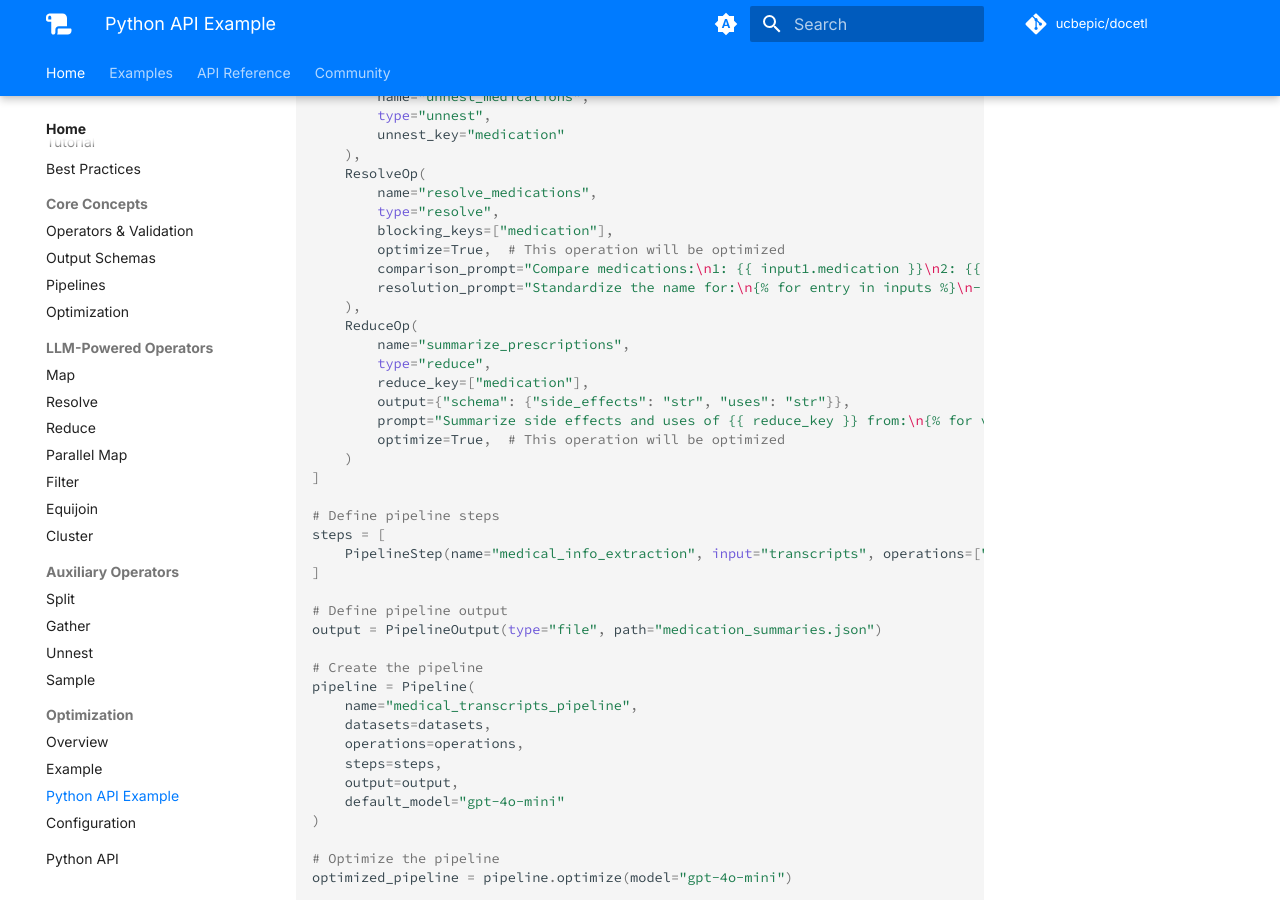
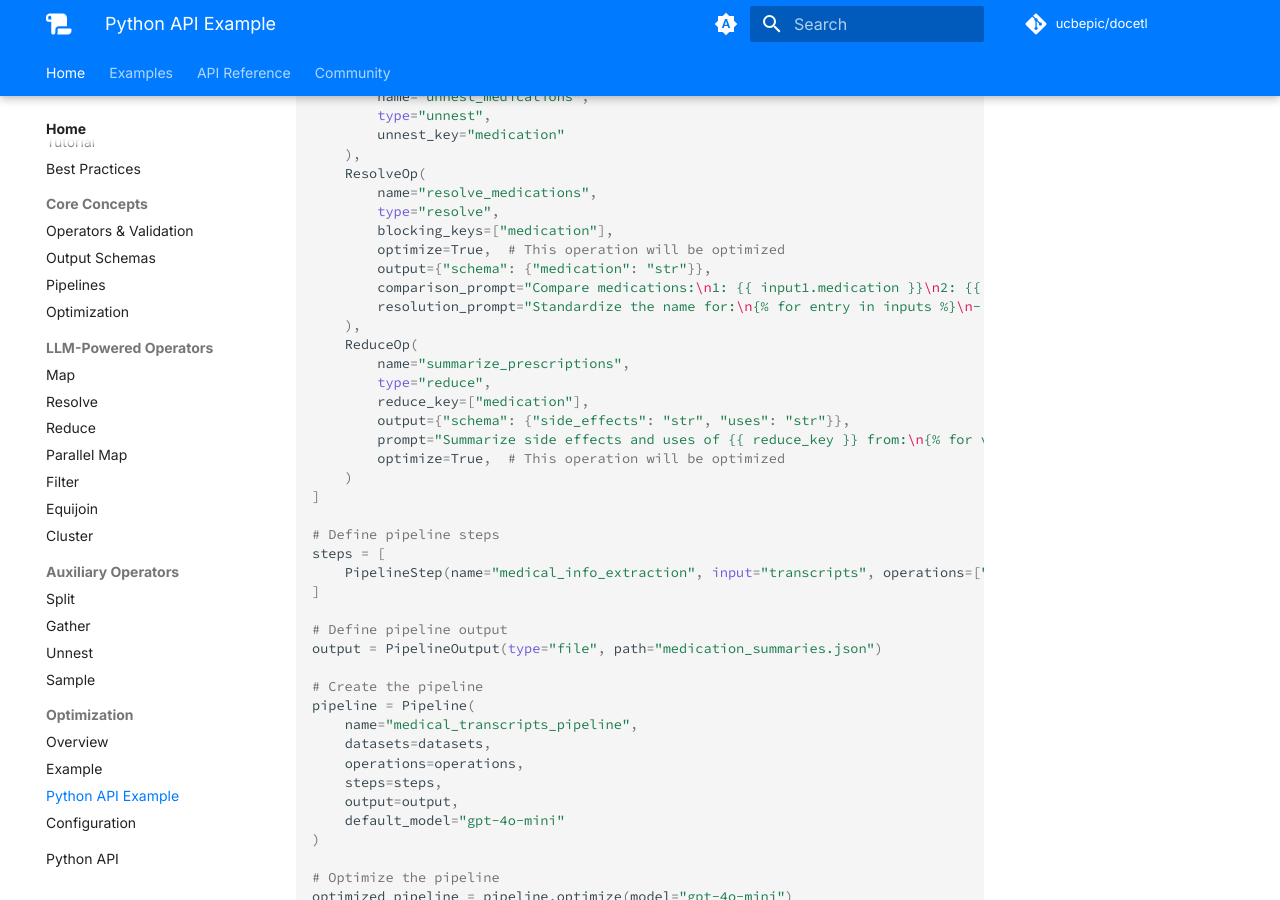
Before and after one commit to ucbepic/docetl, an MkDocs documentation site: the page built from docs/optimization/python-api.md, in a window 1280 px wide and 900 px high, scrolled down 608 px. Built offline with MkDocs 1.6.1 and Material for MkDocs 9.7.7, drawn with Linux system fonts in a browser that asks for light colours; comment, search, counter and statistics services are not loaded.

Commit message:
docs: add 'output' argument to ResolveOp code eg

```diff
--- a/docs/optimization/python-api.md
+++ b/docs/optimization/python-api.md
@@ -29,6 +29,7 @@ operations = [
         type="resolve",
         blocking_keys=["medication"],
         optimize=True,  # This operation will be optimized
+        output={"schema": {"medication": "str"}},
         comparison_prompt="Compare medications:\n1: {{ input1.medication }}\n2: {{ input2.medication }}\nAre these the same or closely related?",
         resolution_prompt="Standardize the name for:\n{% for entry in inputs %}\n- {{ entry.medication }}\n{% endfor %}"
     ),
```
